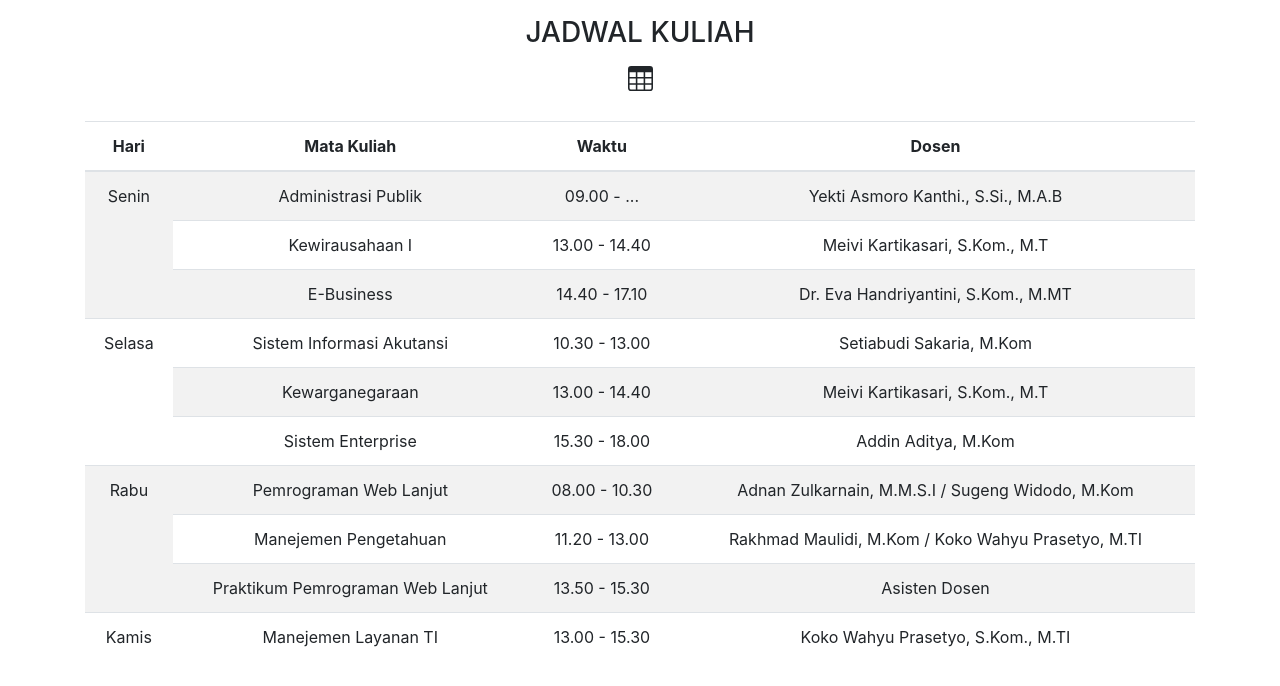
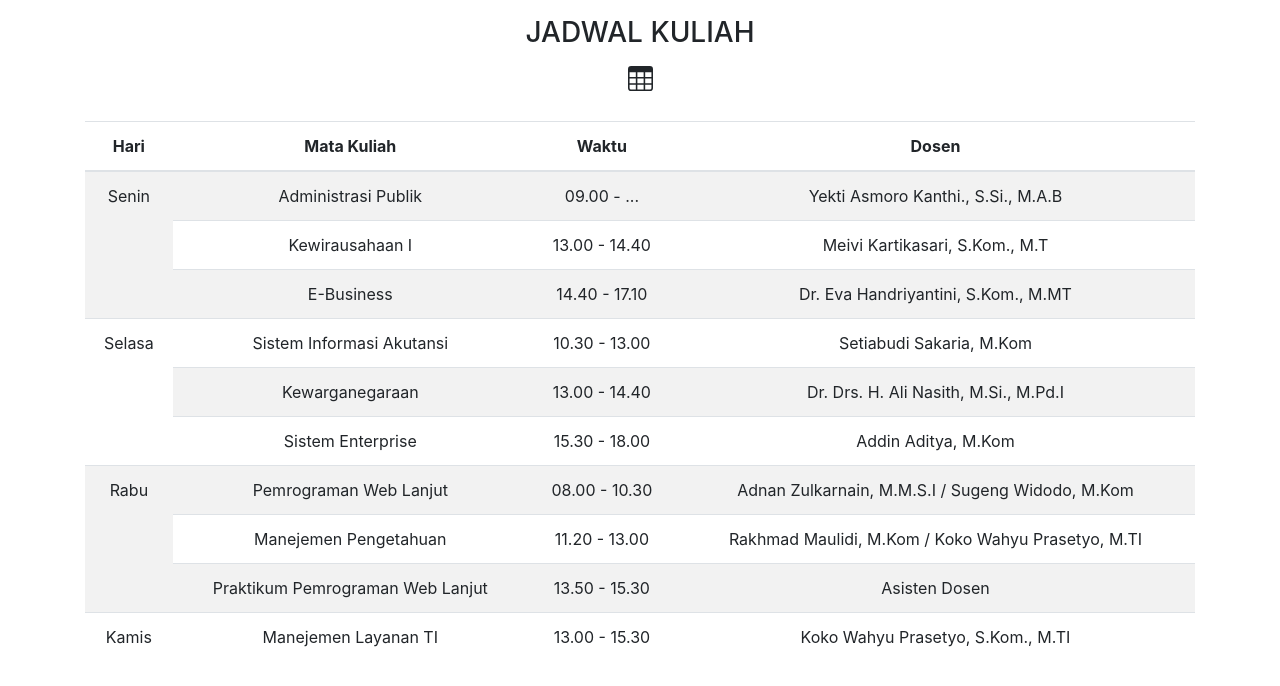
Before and after one commit to rafliputranto/jadwal, a plain HTML site: page index.html in a window 1280 px wide. Drawn offline with nearby package versions, Linux system fonts and the light colour scheme.

Commit message:
Update index

```diff
--- a/index.html
+++ b/index.html
@@ -56,7 +56,7 @@
     <tr>
       <td>Kewarganegaraan</td>
       <td>13.00 - 14.40</td>
-      <td>Meivi Kartikasari, S.Kom., M.T</td>
+      <td>Dr. Drs. H. Ali Nasith, M.Si., M.Pd.I</td>
     </tr>
     <tr>
       <td>Sistem Enterprise</td>
```
